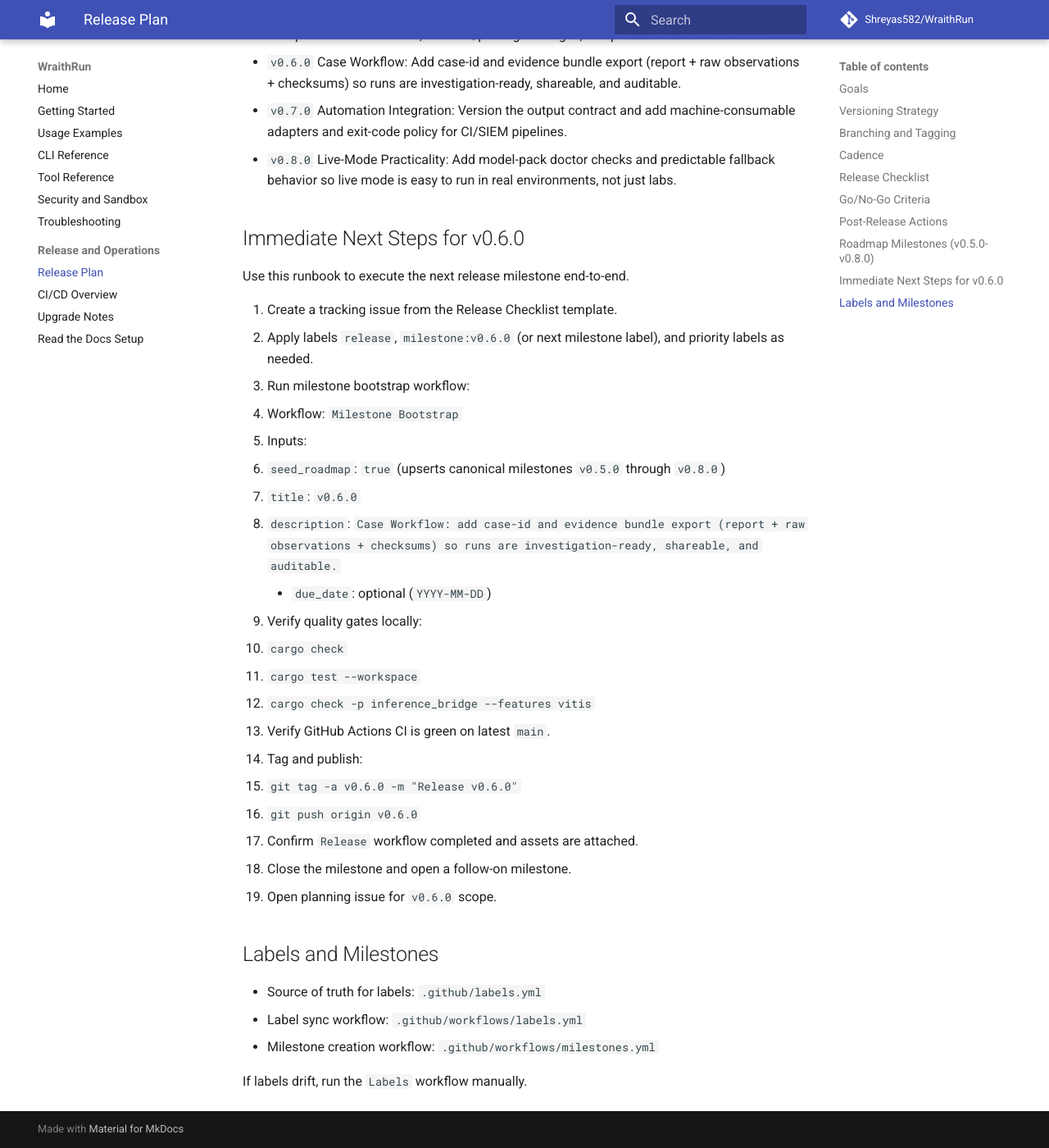
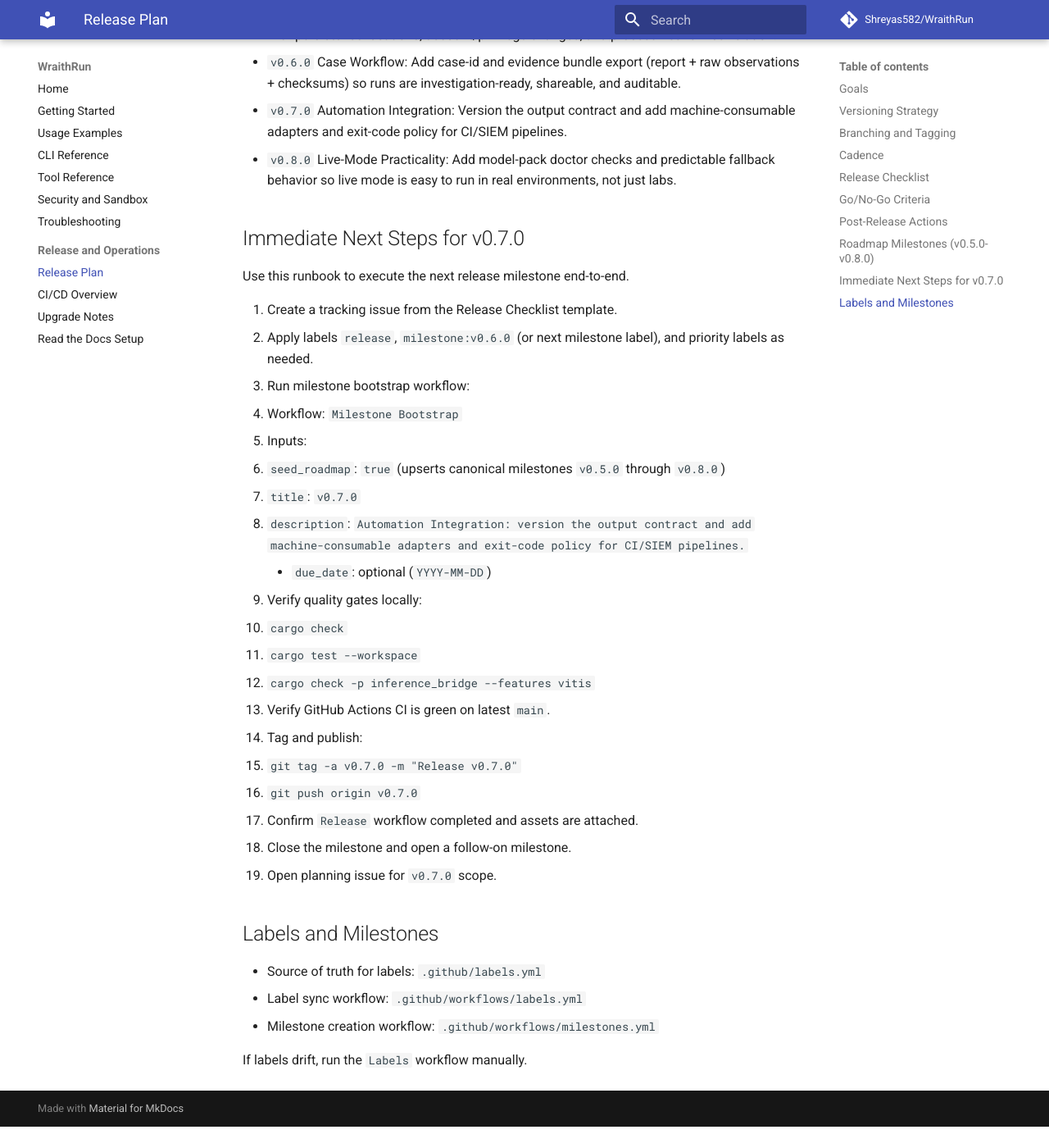
Before and after one commit to Shreyas582/WraithRun, an MkDocs documentation site: the page built from docs/RELEASE_PLAN.md, in a window 1280 px wide and 1400 px high, scrolled down 2452 px. Shown: the whole window at 82% size. Built offline with MkDocs 1.6.1 and Material for MkDocs 9.7.7, drawn with Linux system fonts in a browser that asks for light colours; comment, search, counter and statistics services are not loaded; after the commit the page ends 3826 px from its top, so only the background shows below that.

Commit message:
docs(release): cut v0.6.0 and advance runbook

```diff
--- a/docs/RELEASE_PLAN.md
+++ b/docs/RELEASE_PLAN.md
@@ -85,7 +85,7 @@ Release should be blocked when:
 - `v0.8.0` Live-Mode Practicality:
    Add model-pack doctor checks and predictable fallback behavior so live mode is easy to run in real environments, not just labs.
 
-## Immediate Next Steps for v0.6.0
+## Immediate Next Steps for v0.7.0
 
 Use this runbook to execute the next release milestone end-to-end.
 
@@ -95,8 +95,8 @@ Use this runbook to execute the next release milestone end-to-end.
    - Workflow: `Milestone Bootstrap`
    - Inputs:
    - `seed_roadmap`: `true` (upserts canonical milestones `v0.5.0` through `v0.8.0`)
-   - `title`: `v0.6.0`
-   - `description`: `Case Workflow: add case-id and evidence bundle export (report + raw observations + checksums) so runs are investigation-ready, shareable, and auditable.`
+   - `title`: `v0.7.0`
+   - `description`: `Automation Integration: version the output contract and add machine-consumable adapters and exit-code policy for CI/SIEM pipelines.`
      - `due_date`: optional (`YYYY-MM-DD`)
 4. Verify quality gates locally:
    - `cargo check`
@@ -104,11 +104,11 @@ Use this runbook to execute the next release milestone end-to-end.
    - `cargo check -p inference_bridge --features vitis`
 5. Verify GitHub Actions CI is green on latest `main`.
 6. Tag and publish:
-   - `git tag -a v0.6.0 -m "Release v0.6.0"`
-   - `git push origin v0.6.0`
+   - `git tag -a v0.7.0 -m "Release v0.7.0"`
+   - `git push origin v0.7.0`
 7. Confirm `Release` workflow completed and assets are attached.
 8. Close the milestone and open a follow-on milestone.
-9. Open planning issue for `v0.6.0` scope.
+9. Open planning issue for `v0.7.0` scope.
 
 ## Labels and Milestones
 
```
Also changed, not shown: CHANGELOG.md (+14 -0 lines), docs/upgrades.md (+15 -1 lines).
